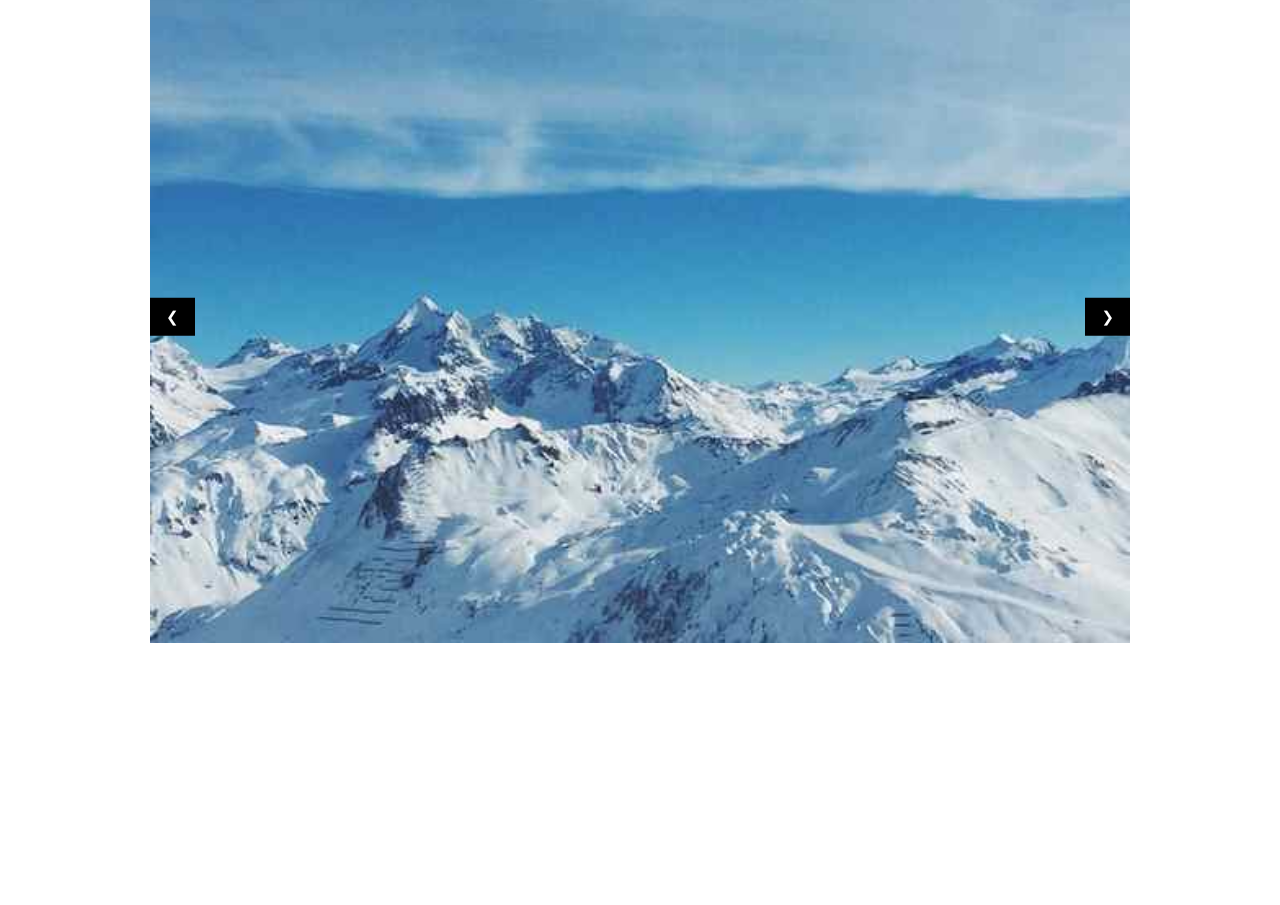
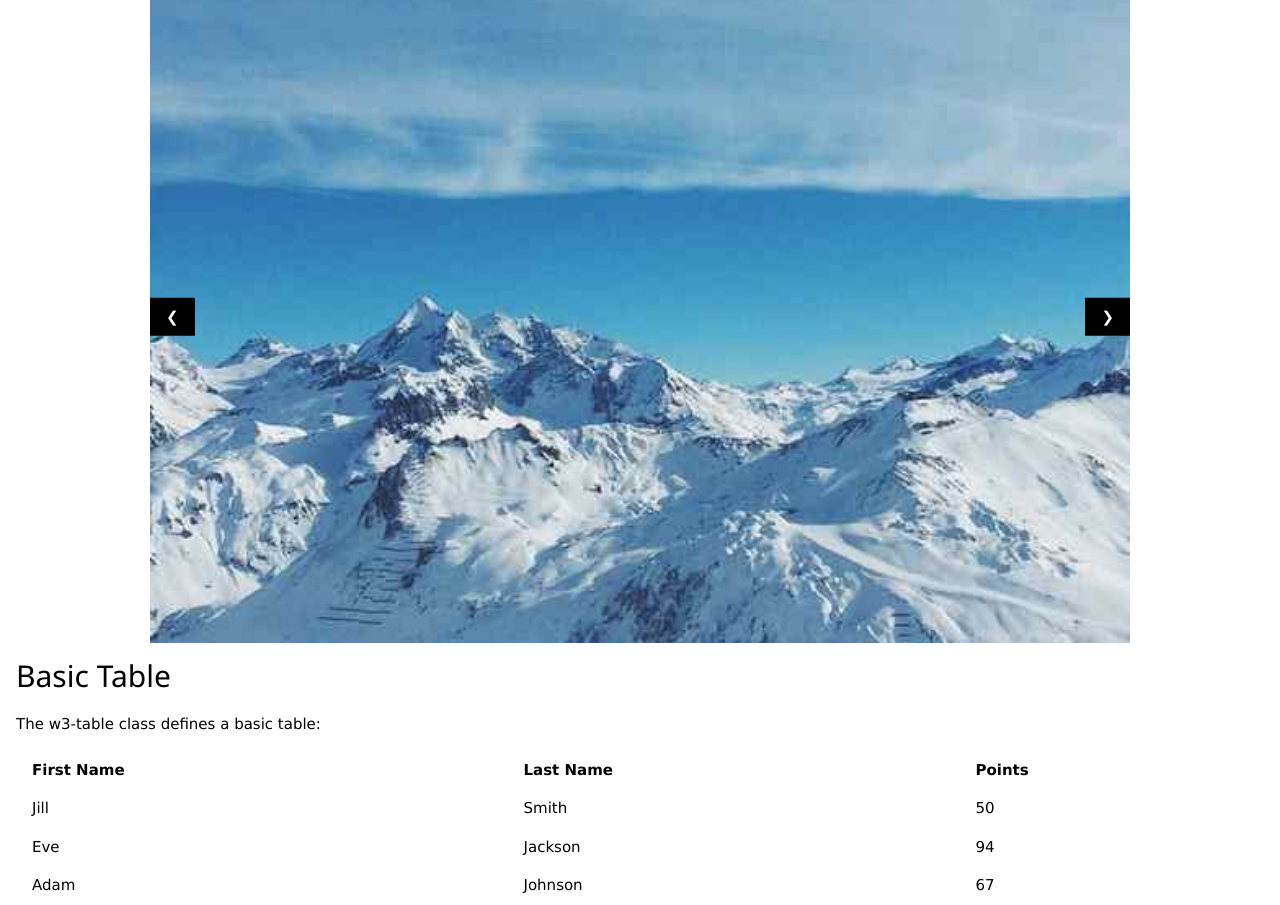
Before and after one commit to Maxonbandit/Maxonbandit.github.io, a plain HTML site: page index.html in a window 1280 px wide. Shown: the part 75-980 px from the top of the page. Before the commit the page ends 800 px from the top, so only its background shows below. Drawn offline with nearby package versions, Linux system fonts and the light colour scheme.

Commit message:
Update index.html

```diff
--- a/index.html
+++ b/index.html
@@ -42,3 +42,41 @@ function showDivs(n) {
 
 </body>
 </html>
+
+<!DOCTYPE html>
+<html>
+<title>W3.CSS</title>
+<meta name="viewport" content="width=device-width, initial-scale=1">
+<link rel="stylesheet" href="https://www.w3schools.com/w3css/4/w3.css">
+<body>
+
+<div class="w3-container">
+  <h2>Basic Table</h2>
+  <p>The w3-table class defines a basic table:</p>
+
+  <table class="w3-table">
+    <tr>
+      <th>First Name</th>
+      <th>Last Name</th>
+      <th>Points</th>
+    </tr>
+    <tr>
+      <td>Jill</td>
+      <td>Smith</td>
+      <td>50</td>
+    </tr>
+    <tr>
+      <td>Eve</td>
+      <td>Jackson</td>
+      <td>94</td>
+    </tr>
+    <tr>
+      <td>Adam</td>
+      <td>Johnson</td>
+      <td>67</td>
+    </tr>
+  </table>
+</div>
+
+</body>
+</html>
```
